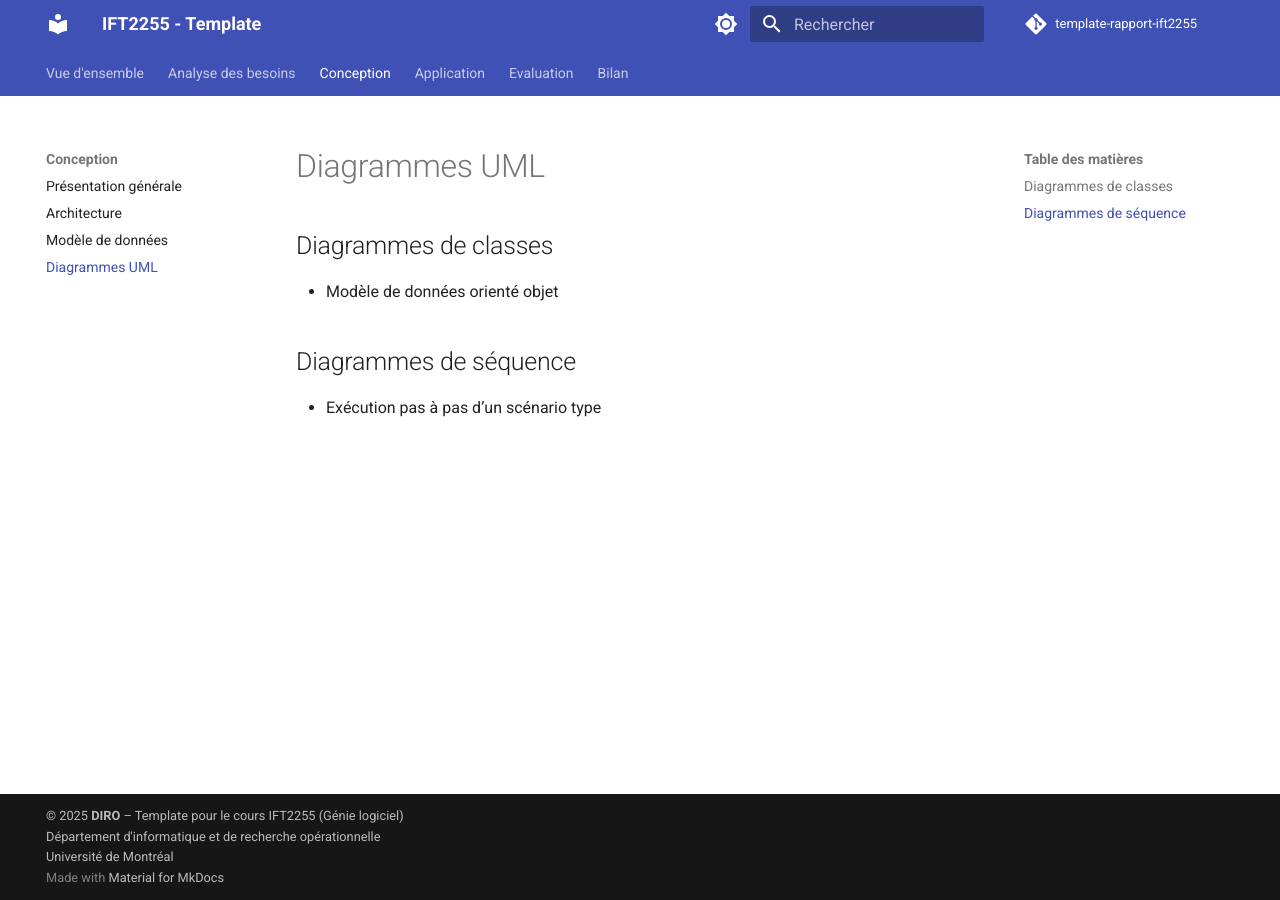
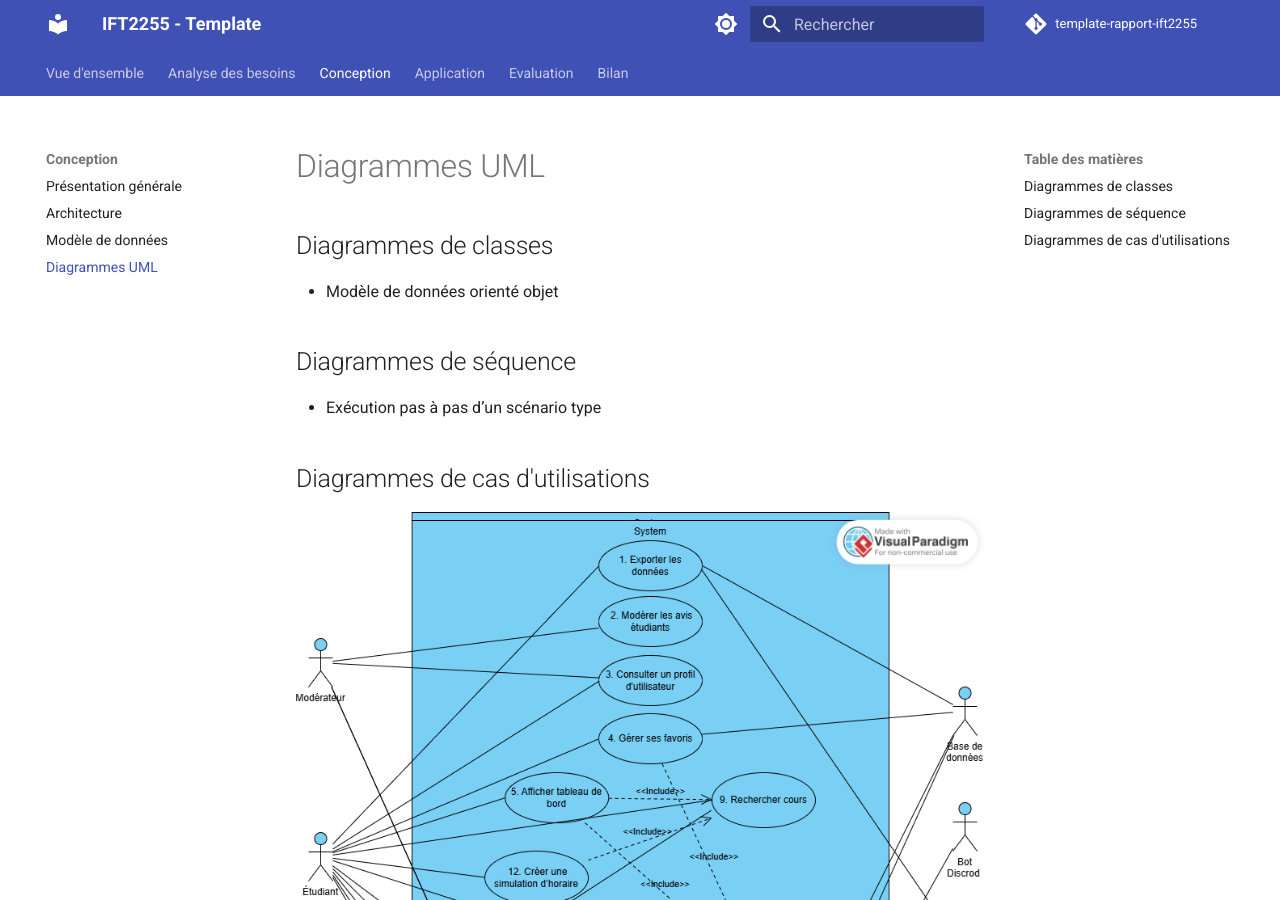
Before and after one commit to abdel2154/IFT2255, an MkDocs documentation site: the page built from docs/conception/uml.md, in a window 1280 px wide and 900 px high. Built offline with MkDocs 1.6.1 and Material for MkDocs 9.7.7, drawn with Linux system fonts in a browser that asks for light colours; comment, search, counter and statistics services are not loaded.

Commit message:
diagramme

```diff
--- a/docs/conception/uml.md
+++ b/docs/conception/uml.md
@@ -11,3 +11,7 @@ title: Conception - Diagrammes UML
 ## Diagrammes de séquence
 
 - Exécution pas à pas d’un scénario type
+
+## Diagrammes de cas d'utilisations
+
+![Diagramme du système](../images/Diagramme_CUs.png)
```
Also changed, not shown: docs/besoins/cas-utilisation.md (line endings or trailing spaces), docs/images/Diagramme_CUs.png (renamed from docs/images/Diagramme des cas d'utilisations.png).
